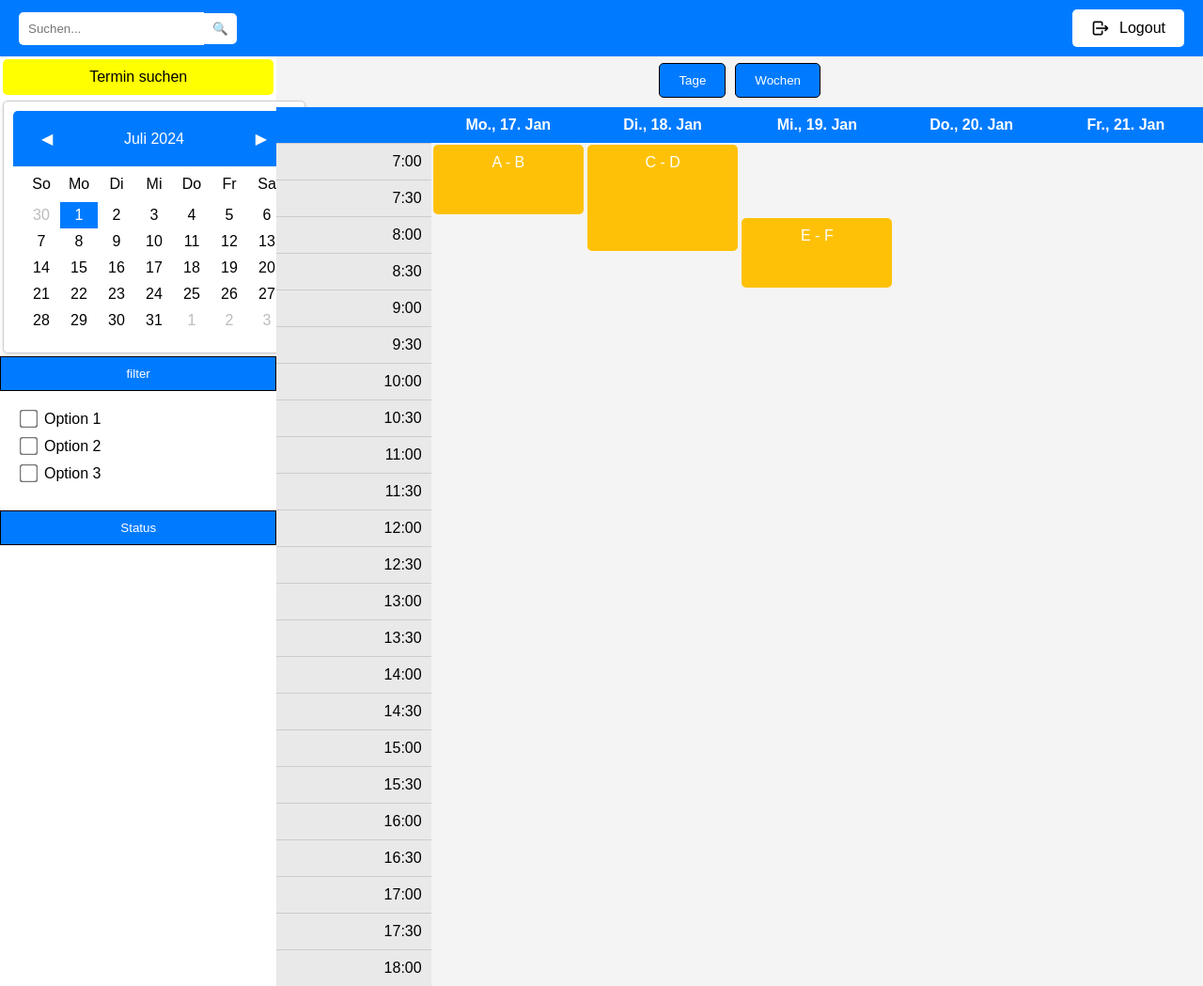
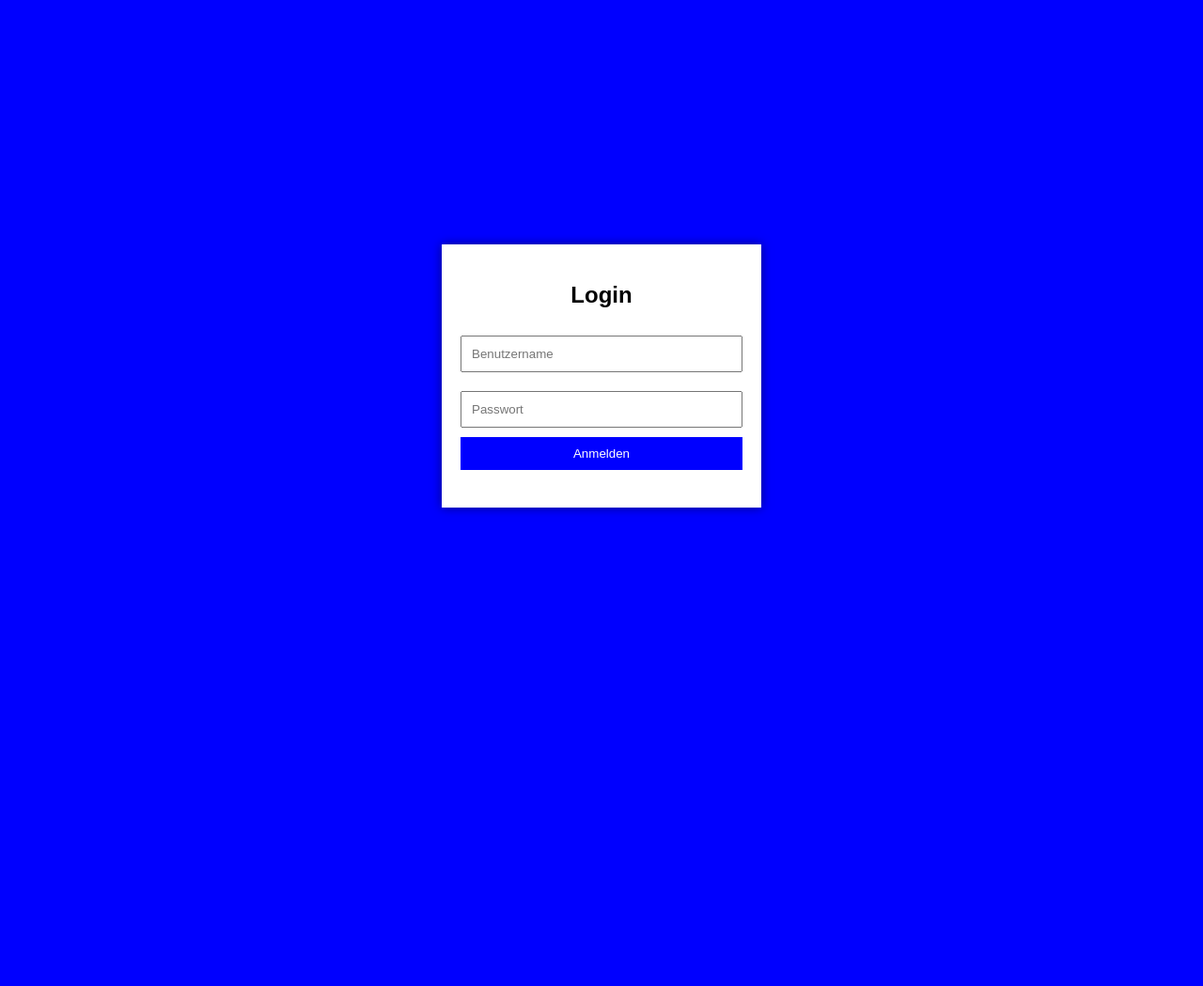
Before and after one commit to msteidle49/BerufsfeldMockUp, a Flask app: page / in a window 1280 px wide. Shown: the whole page at 94% size. After the commit the page ends 547 px from the top, so only its background shows below. Run offline with Flask 3, Linux system fonts and the light colour scheme.

Commit message:
Add Login mask and implement Calendar logic

```diff
--- a/applications/main.py
+++ b/applications/main.py
@@ -3,12 +3,12 @@ from flask import Flask, render_template, redirect, url_for
 app = Flask(__name__)
 
 @app.route('/')
+def login():
+    return render_template('login.html')
+
+@app.route('/main')
 def index():
     return render_template('index.html')
 
-@app.route('/back_to_home')
-def back_to_home():
-    return redirect(url_for('homepage'))
-
 if __name__ == '__main__':
     app.run(debug=True)
--- a/applications/static/css/index.css
+++ b/applications/static/css/index.css
@@ -204,18 +204,23 @@ input[type="checkbox"] {
 }
 
 .calendar {
-    display: grid;
-    grid-template-columns: repeat(6, 1fr);
-    grid-template-rows: repeat(13, 1fr); /* Erste Reihe für Wochentage, dann 13 Reihen für die Stunden */
-    grid-template-rows: auto 1fr;
+    display: none;
     width: 100%;
     height: 100%;
     max-width: 1200px;
     margin-top: 10px;
 }
 
+.calendar.active {
+    display: grid;
+    grid-template-columns: repeat(6, 1fr);
+    grid-template-rows: repeat(13, 1fr); /* Erste Reihe für Wochentage, dann 13 Reihen für die Stunden */
+    grid-template-rows: auto 1fr;
+}
+
 .weekdays {
     display: contents;
+    width: auto;
 }
 
 .weekdays > div {
@@ -224,6 +229,7 @@ input[type="checkbox"] {
     color: white;
     text-align: center;
     font-weight: bold;
+    width: auto;
 }
 
 .timeslots {
@@ -263,6 +269,16 @@ input[type="checkbox"] {
     border-radius: 5px;
 }
 
+.nav-btn:hover {
+    background-color: #00254d;
+    color: white;
+}
+
+.nav-btn.active {
+    background-color: #00254d;
+    color: white;
+}
+
 #days-btn {
     margin-right: 5px;
 }
--- a/applications/static/script/index.js
+++ b/applications/static/script/index.js
@@ -6,12 +6,34 @@ document.addEventListener('DOMContentLoaded', () => {
     const filter = document.getElementById('filter');
     const status = document.getElementById('status');
     const calendarHeader = document.getElementById('month-year');
+    const calendarHeader2 = document.getElementById('month-year2');
     const calendarDays = document.getElementById('calendar-days');
     const prevMonthBtn = document.getElementById('prev-month');
     const nextMonthBtn = document.getElementById('next-month');
 
+    const btn_day = document.getElementById('days-btn');
+    const btn_week = document.getElementById('weeks-btn');
+    const calendar_week = document.getElementById('calendar-week');
+    const calendar_day = document.getElementById('calendar-day');
+
     const openModalButtonStatus = document.getElementById('open-modal-status');
     const openModalButtonfilter = document.getElementById('open-modal-filter');
+
+
+    // Event-Listener für den Button zum Ändern des Kalendertyp
+    btn_day.addEventListener('click', () => {
+        calendar_week.classList.remove('active')
+        calendar_day.classList.add('active')
+        btn_day.classList.add('active')
+        btn_week.classList.remove('active')
+    });
+
+    btn_week.addEventListener('click', () => {
+        calendar_week.classList.add('active')
+        calendar_day.classList.remove('active')
+        btn_day.classList.remove('active')
+        btn_week.classList.add('active')
+    });
 
     // Event-Listener für den Button zum Öffnen des Modals
     openModalButtonStatus.addEventListener('click', () => {
@@ -43,15 +65,14 @@ document.addEventListener('DOMContentLoaded', () => {
 
         // Erster Tag des Monats und Anzahl der Tage im Monat
         const firstDayOfMonth = new Date(year, month, 1).getDay();
+        console.log(firstDayOfMonth);
         const daysInMonth = new Date(year, month + 1, 0).getDate();
 
         // Anzahl der Tage des vorherigen Monats
         const prevMonthDays = new Date(year, month, 0).getDate();
-        // Anzahl der Tage des nächsten Monats, die angezeigt werden sollen
-        const nextMonthDaysStart = 42 - (firstDayOfMonth + daysInMonth);
 
         // Tage des vorherigen Monats hinzufügen
-        for (let i = firstDayOfMonth - 1; i >= 0; i--) {
+        for (let i = (firstDayOfMonth-1 < 0 ? 6 : firstDayOfMonth-1); i > 0; i--) {
             const daySpan = document.createElement('span');
             daySpan.textContent = prevMonthDays - i;
             daySpan.classList.add('prev-month');
@@ -65,9 +86,19 @@ document.addEventListener('DOMContentLoaded', () => {
             daySpan.textContent = i;
 
             // Überprüfen, ob das aktuelle Datum markiert werden soll
-            if (year === localDate.getFullYear() && month === localDate.getMonth() && i === localDate.getDate()) {
+            if (year === localDate.getFullYear() && month === localDate.getMonth()) {
+                if (i === localDate.getDate()) {
+                    daySpan.classList.add('selected');
+                    selectedDate = daySpan;
+                    currentDate.setDate(selectedDate.textContent)
+                    updateCalendar(currentDate);
+                }
+            }
+            else if (i === 1) {
                 daySpan.classList.add('selected');
                 selectedDate = daySpan;
+                currentDate.setDate(selectedDate.textContent)
+                updateCalendar(currentDate);
             }
 
             daySpan.addEventListener('click', () => {
@@ -76,6 +107,8 @@ document.addEventListener('DOMContentLoaded', () => {
                 }
                 selectedDate = daySpan;
                 selectedDate.classList.add('selected');
+                currentDate.setDate(selectedDate.textContent)
+                updateCalendar(currentDate);
             });
             calendarDays.appendChild(daySpan);
             days++;
@@ -103,6 +136,44 @@ document.addEventListener('DOMContentLoaded', () => {
         renderCalendar(currentDate);
     });
 
+    document.getElementById('logout-button').addEventListener('click', () => {
+        window.location.href = '/';
+    });
+
+    // Funktion zur Aktualisierung des Kalenders basierend auf dem ausgewählten Datum
+    function updateCalendar(date) {
+        const startOfWeek = getStartOfWeek(date);
+        const weekdayElements = document.querySelectorAll('.weekdays > div:not(.empty)');
+
+        weekdayElements.forEach((el, index) => {
+            if (index === 5){
+                el.textContent = formatDate(date);
+            } else {
+                const day = new Date(startOfWeek);
+                day.setDate(startOfWeek.getDate() + index);
+                el.textContent = formatDate(day);
+            }
+        });
+
+
+        // Hier können Sie weitere Logik hinzufügen, um Termine dynamisch basierend auf dem neuen Datum zu laden
+    }
+
+    // Hilfsfunktion zur Berechnung des Anfangs der Woche für ein gegebenes Datum
+    function getStartOfWeek(date) {
+        const dayOfWeek = date.getDay();
+        const startOfWeek = new Date(date);
+        const diff = date.getDate() - dayOfWeek + (dayOfWeek === 0 ? -6 : 1); // Adjust if day is Sunday
+        startOfWeek.setDate(diff);
+        return startOfWeek;
+    }
+
+    // Hilfsfunktion zur Formatierung eines Datums als "Tag, dd. MMM"
+    function formatDate(date) {
+        const options = { weekday: 'short', day: '2-digit', month: 'short' };
+        return date.toLocaleDateString('de-DE', options);
+    }
+
     // Initiales Rendern des Kalenders
     renderCalendar(currentDate);
 });
--- a/applications/templates/index.html
+++ b/applications/templates/index.html
@@ -76,18 +76,19 @@
         </div>
 
         <div class="right-content">
+
             <div class="nav-btn-group">
                 <button class="nav-btn" id="days-btn">Tage</button>
-                <button class="nav-btn" id="weeks-btn">Wochen</button>
+                <button class="nav-btn active" id="weeks-btn">Wochen</button>
             </div>
-            <div class="calendar">
+            <div class="calendar active" id="calendar-week">
                 <div class="weekdays">
-                    <div>            </div>
-                    <div>Mo., 17. Jan</div>
-                    <div>Di., 18. Jan</div>
-                    <div>Mi., 19. Jan</div>
-                    <div>Do., 20. Jan</div>
-                    <div>Fr., 21. Jan</div>
+                    <div class="empty">            </div>
+                    <div>Mo., </div>
+                    <div>Di., </div>
+                    <div>Mi., </div>
+                    <div>Do., </div>
+                    <div>Fr., </div>
                 </div>
                 <div class="timeslots">
                     <!-- Timeslot labels -->
--- /dev/null
+++ b/applications/templates/login.html
@@ -0,0 +1,74 @@
+<!DOCTYPE html>
+<html lang="de">
+<head>
+    <meta charset="UTF-8">
+    <meta name="viewport" content="width=device-width, initial-scale=1.0">
+    <title>Blaue Seite mit weißem Fenster und Login</title>
+    <style>
+        body {
+            background-color: blue;
+            margin: 0;
+            display: flex;
+            justify-content: center;
+            align-items: center;
+            height: 100vh;
+            font-family: Arial, sans-serif;
+        }
+        .white-box {
+            background-color: white;
+            width: 300px;
+            padding: 20px;
+            box-shadow: 0 0 10px rgba(0, 0, 0, 0.5);
+            text-align: center;
+        }
+        .input-field {
+            width: 100%;
+            padding: 10px;
+            margin: 10px 0;
+            box-sizing: border-box;
+        }
+        .button {
+            width: 100%;
+            padding: 10px;
+            background-color: blue;
+            color: white;
+            border: none;
+            cursor: pointer;
+        }
+        .button:hover {
+            background-color: darkblue;
+        }
+        .message {
+            margin-top: 20px;
+            color: red;
+        }
+    </style>
+</head>
+<body>
+    <div class="white-box">
+        <h2>Login</h2>
+        <form id="loginForm">
+            <input type="text" id="username" class="input-field" placeholder="Benutzername" required>
+            <input type="password" id="password" class="input-field" placeholder="Passwort" required>
+            <button type="submit" class="button">Anmelden</button>
+            <div id="message" class="message"></div>
+        </form>
+    </div>
+
+    <script>
+        document.getElementById('loginForm').addEventListener('submit', function(event) {
+            event.preventDefault();
+            var username = document.getElementById('username').value;
+            var password = document.getElementById('password').value;
+            var message = document.getElementById('message');
+
+            if (username === 'admin' && password === 'admin') {
+                window.location.href = '/main';
+            } else {
+                message.style.color = 'red';
+                message.textContent = 'Falscher Benutzername oder Passwort.';
+            }
+        });
+    </script>
+</body>
+</html>
```
Also changed, not shown: other parts of applications/templates/index.html (+42 -1 lines), applications/databaseConnection.py (deleted, +0 -60 lines).
